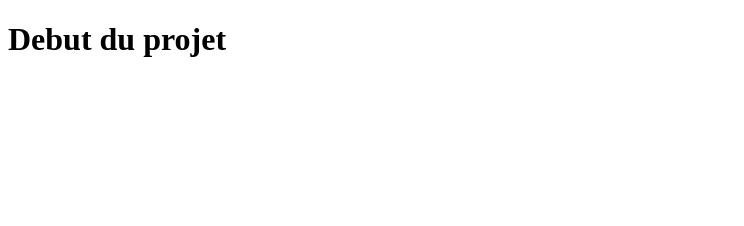
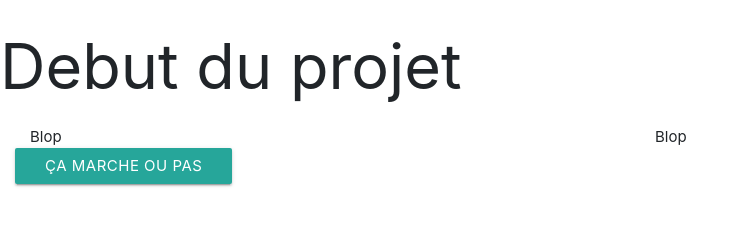
Before and after one commit to Charlesdoiron/BinomeCompta, a website: page index.html in a window 1280 px wide. Shown: the whole page, without its empty margins (0-744 px from the left). Drawn offline with nearby package versions, Linux system fonts and the light colour scheme.

Commit message:
add jquery-materialize-bootstrapv4

```diff
--- a/index.html
+++ b/index.html
@@ -2,9 +2,39 @@
 <html>
 <head>
 	<title>Binome Comptabilité</title>
+  <meta charset="utf-8">
+<!--   <script src="node_modules/jquery/src/jquery.js"></script>
+  <script src="node_modules/bootstrap/dist/js/bootstrap.js"></script> -->
+
+  <link rel="stylesheet" href="node_modules/bootstrap/dist/css/bootstrap.min.css">
+  <link rel="stylesheet" href="https://cdnjs.cloudflare.com/ajax/libs/materialize/0.100.2/css/materialize.min.css">
+  <link rel="stylesheet" href="css/main.css">
+
+
+  <script src="https://code.jquery.com/jquery-3.2.1.slim.min.js" integrity="sha384-KJ3o2DKtIkvYIK3UENzmM7KCkRr/rE9/Qpg6aAZGJwFDMVNA/GpGFF93hXpG5KkN" crossorigin="anonymous"></script>
+  <script src="https://cdnjs.cloudflare.com/ajax/libs/popper.js/1.11.0/umd/popper.min.js" integrity="sha384-b/U6ypiBEHpOf/4+1nzFpr53nxSS+GLCkfwBdFNTxtclqqenISfwAzpKaMNFNmj4" crossorigin="anonymous"></script>
+  <script src="https://maxcdn.bootstrapcdn.com/bootstrap/4.0.0-beta/js/bootstrap.min.js" integrity="sha384-h0AbiXch4ZDo7tp9hKZ4TsHbi047NrKGLO3SEJAg45jXxnGIfYzk4Si90RDIqNm1" crossorigin="anonymous"></script>
+
+
+
+
+
+
+
+
 </head>
 <body>
 	<h1>Debut du projet</h1>
+  <div class="col-md-12">
+    <div class="row">
+    <div class="col-md-6">Blop</div>
+    <div class="col-md-6">Blop</div>
+    <button class="btn btn-primary">ÇA MARCHE OU PAS</button>
+    </div>
+  </div>
+
+
+
 
 </body>
 </html>
--- a/package.json
+++ b/package.json
@@ -17,7 +17,7 @@
   },
   "homepage": "https://github.com/Charlesdoiron/BinomeCompta#readme",
   "dependencies": {
-    "bootstrap": "^3.3.7",
+    "bootstrap": "^4.0.0-alpha.6",
     "compass": "^0.1.1",
     "jquery": "^3.2.1"
   }
--- /dev/null
+++ b/scss/base/_base.scss
@@ -0,0 +1,7 @@
+body {
+
+}
+
+h1 {
+
+}
```
Also changed, not shown: 1 other file.
